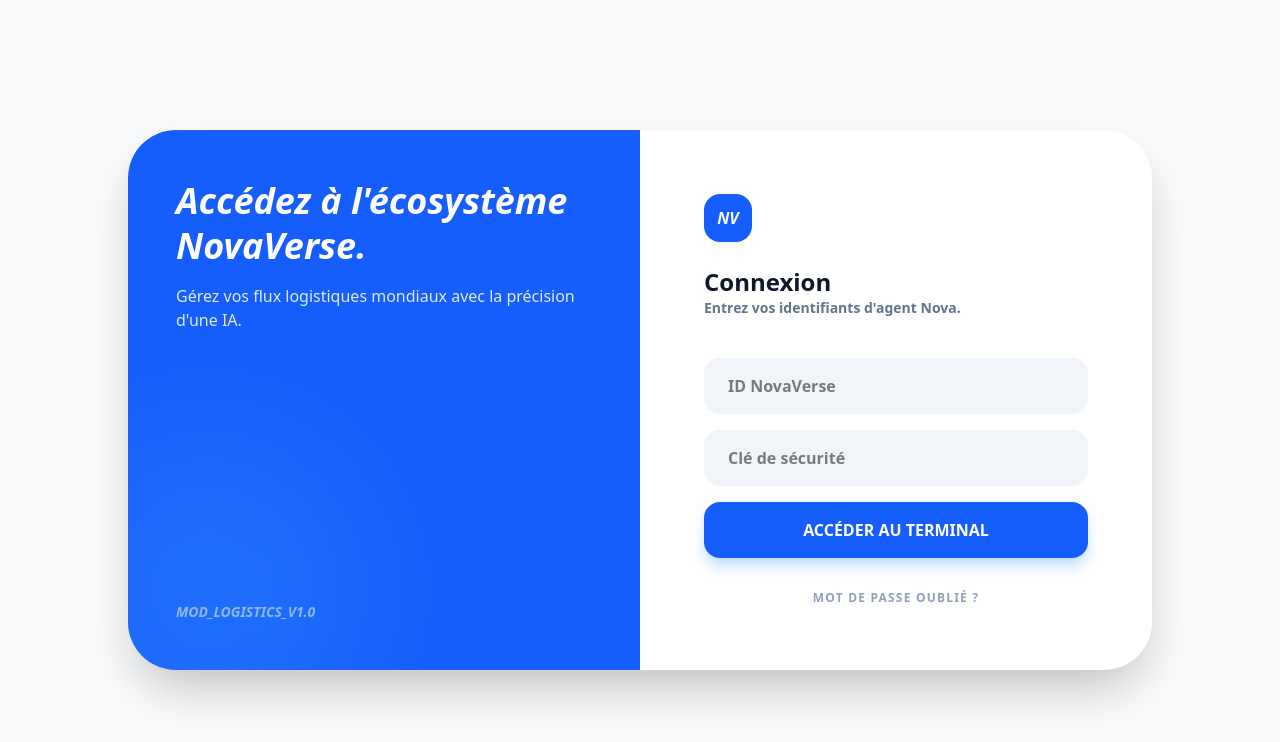
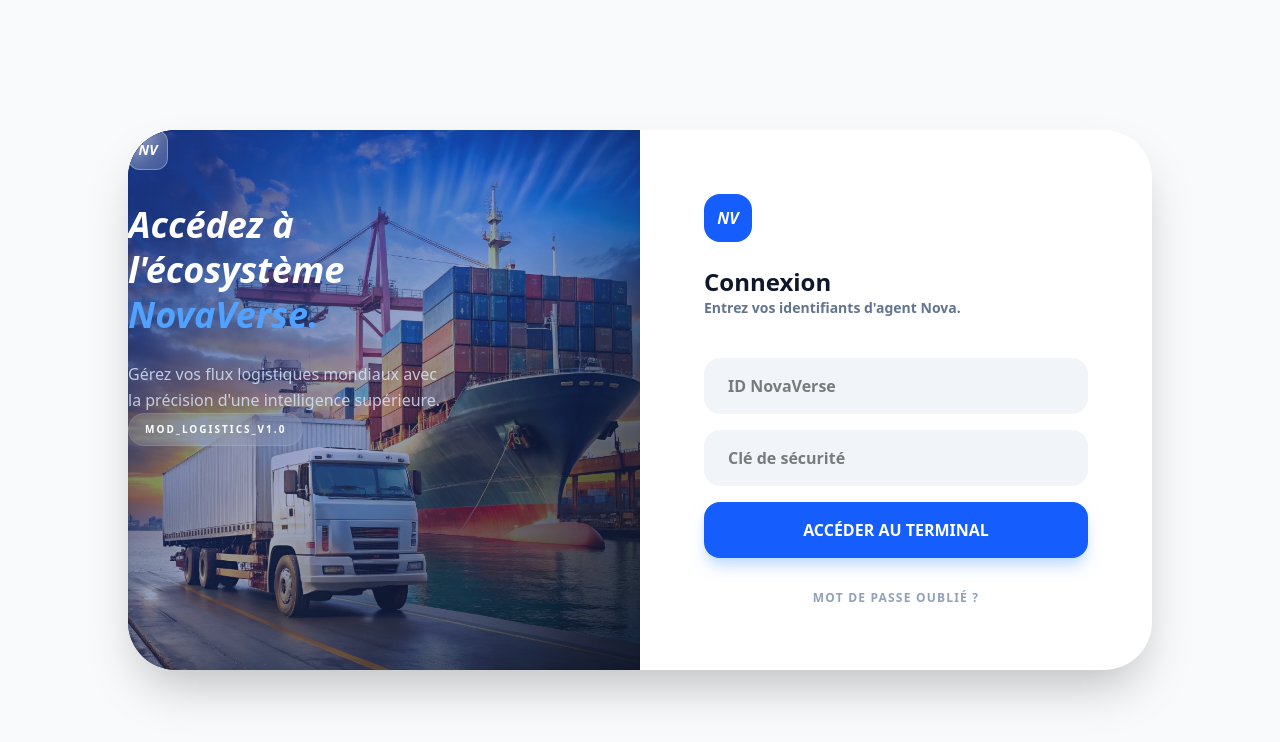
Before and after one commit to atedesi22/NovaLogistics, a React (Vite) app: page / in a window 1280 px wide. Both pictures are taken after a click on the button "DÉMARRER L'EXPÉDITION". Shown: the top 742 px of the page. Built offline with nearby package versions, Linux system fonts and the light colour scheme.

Commit message:
landingpage

```diff
--- a/src/App.jsx
+++ b/src/App.jsx
@@ -32,7 +32,7 @@ const App = () => {
 
   // 3. Interface une fois connecté (L'Univers NovaVerse)
   return (
-    <div className="min-h-screen bg-slate-50 dark:bg-slate-950 transition-colors duration-500">
+    <div className="min-h-screen bg-white dark:bg-slate-950 transition-colors duration-500">
 
       {/* Navbar Desktop : cachée sur mobile via tailwind (hidden md:flex) */}
       <Header activeTab={activeTab} setActiveTab={setActiveTab} />
--- a/src/components/AuthView.jsx
+++ b/src/components/AuthView.jsx
@@ -14,13 +14,40 @@ const AuthView = ({ onLogin }) => {
       <div className="max-w-5xl w-full grid md:grid-cols-2 bg-white dark:bg-slate-900 rounded-[3rem] overflow-hidden shadow-2xl">
         {/* Côté Gauche : Branding */}
         <div className="hidden md:flex bg-blue-600 p-12 flex-col justify-between text-white relative overflow-hidden">
-          <div className="relative z-10">
-            <h2 className="text-4xl font-black italic leading-tight">Accédez à l'écosystème NovaVerse.</h2>
-            <p className="mt-4 text-blue-100 font-medium">Gérez vos flux logistiques mondiaux avec la précision d'une IA.</p>
-          </div>
-          <div className="text-sm font-bold opacity-50 z-10 italic">MOD_LOGISTICS_V1.0</div>
-          {/* Un cercle décoratif pour le look futuriste */}
-          <div className="absolute -bottom-20 -left-20 w-80 h-80 bg-blue-500 rounded-full blur-3xl opacity-50"></div>
+          <div className="absolute z-0 inset-0 transition-transform duration-700 group-hover:scale-110"
+            style={{
+                    backgroundImage: `url('/bc.JPG')`, // Une image de port/entrepôt high-tech
+                    backgroundSize: 'cover',
+                    backgroundPosition: 'center'
+                }}
+            >
+
+            {/* L'OVERLAY (Le voile bleu NovaVerse pour la lisibilité) */}
+            <div className="absolute inset-0 z-10 bg-gradient-to-br from-blue-900/90 via-blue-900/40 to-slate-900/90 shadow-inner"></div>
+
+            {/* LE CONTENU (Doit être en z-20 pour être au-dessus de l'image) */}
+            <div className="relative z-20">
+                <div className="w-10 h-10 bg-white/20 jus backdrop-blur-md rounded-xl flex items-center justify-center mb-8 border border-white/30">
+                    <span className="font-black italic text-sm">NV</span>
+                </div>
+                <h2 className="text-4xl font-black italic leading-tight">
+                Accédez à <br /> l'écosystème <br />
+                <span className="text-blue-400">NovaVerse.</span>
+                </h2>
+                <p className="mt-6 text-blue-100/80 font-medium max-w-xs leading-relaxed">
+                Gérez vos flux logistiques mondiaux avec la précision d'une intelligence supérieure.
+                </p>
+            </div>
+
+            <div className="relative z-20 flex items-center gap-4">
+                <div className="text-[10px] font-black tracking-[0.2em] py-2 px-4 bg-white/10 backdrop-blur-md rounded-full border border-white/10">
+                    MOD_LOGISTICS_V1.0
+                </div>
+            </div>
+
+            {/* EFFET DE LUMIÈRE DYNAMIQUE */}
+            <div className="absolute -top-24 -right-24 w-64 h-64 bg-blue-500 rounded-full blur-[100px] opacity-30 z-10"></div>
+            </div>
         </div>
 
         {/* Côté Droit : Formulaire */}
--- a/src/components/Header.jsx
+++ b/src/components/Header.jsx
@@ -5,7 +5,7 @@ import { Bell, Calculator, LayoutDashboard, Package, Search, User2 } from "lucid
 const Header = ({activeTab, setActiveTab}) => {
     return(
         <>
-            <nav className="hidden md:flex sticky top-0 z-50 bg-white/80 dark:bg-slate-900/80 backdrop-blur-md border-b border-slate-100 dark:border-slate-800 px-8 py-4 justify-between items-center">
+            <nav className="hidden md:flex sticky top-0 z-50 bg-white dark:bg-slate-900/80 backdrop-blur-md border-b border-slate-100 dark:border-slate-800 px-8 py-4 justify-between items-center">
                 <div className="flex items-center gap-2 cursor-pointer" onClick={() => setActiveTab('track')}>
                     <div className="w-10 h-10 bg-blue-600 rounded-xl flex items-center justify-center text-white shadow-lg shadow-blue-200 dark:shadow-none">
                         <Package size={24} />
--- a/src/components/LandingPage.jsx
+++ b/src/components/LandingPage.jsx
@@ -15,7 +15,7 @@ const LandingPage = ({ onEnter }) => {
           onClick={onEnter}
           className="bg-slate-900 dark:bg-white dark:text-slate-900 text-white px-6 py-2 rounded-full text-xs font-black hover:scale-105 transition-all active:scale-95"
         >
-          CONNEXION TERMINAL
+          CONNEXION
         </button>
       </nav>
 
```
Also changed, not shown: public/bc.JPG (added), src/components/TrackingView.jsx (indentation only).
